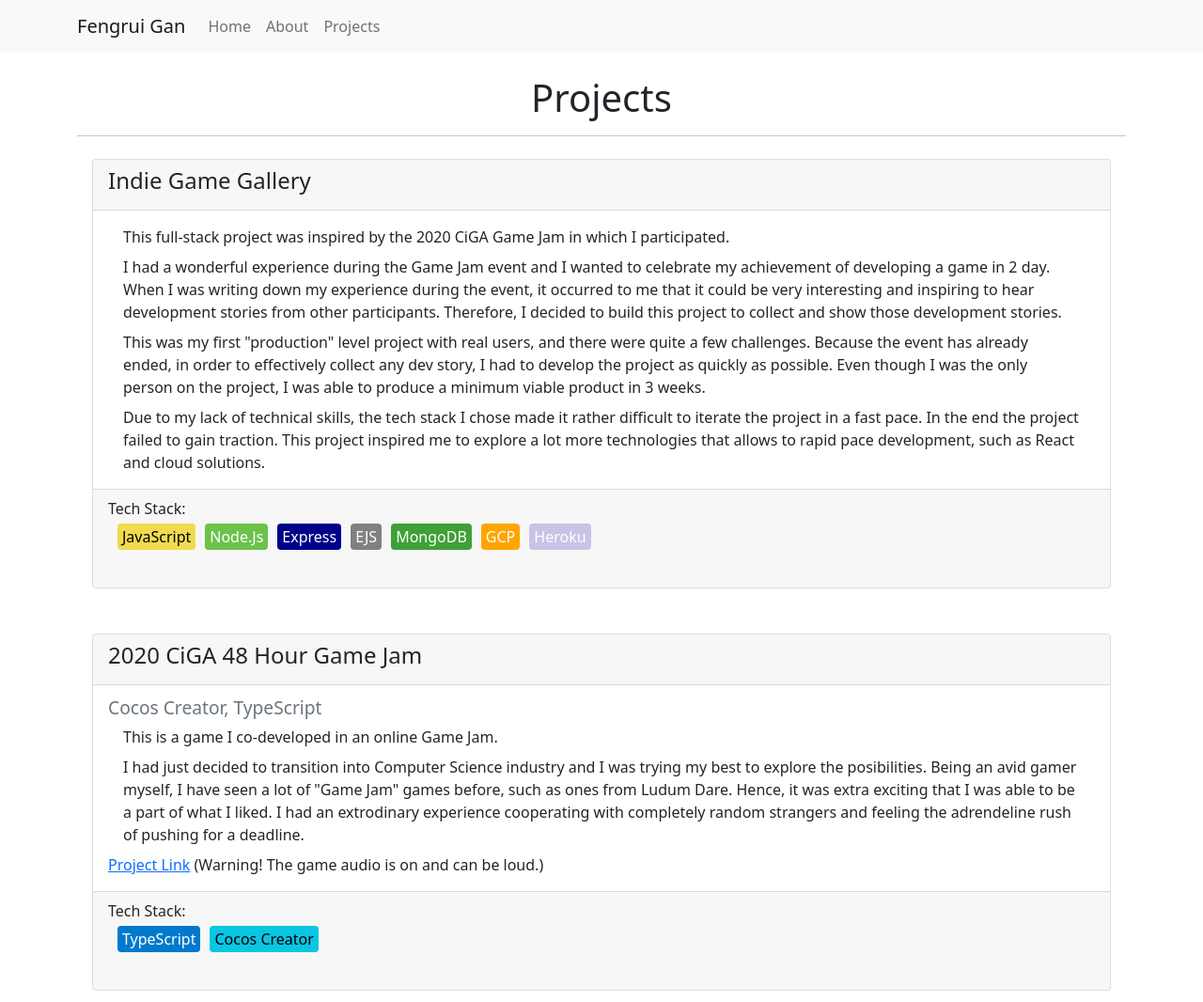
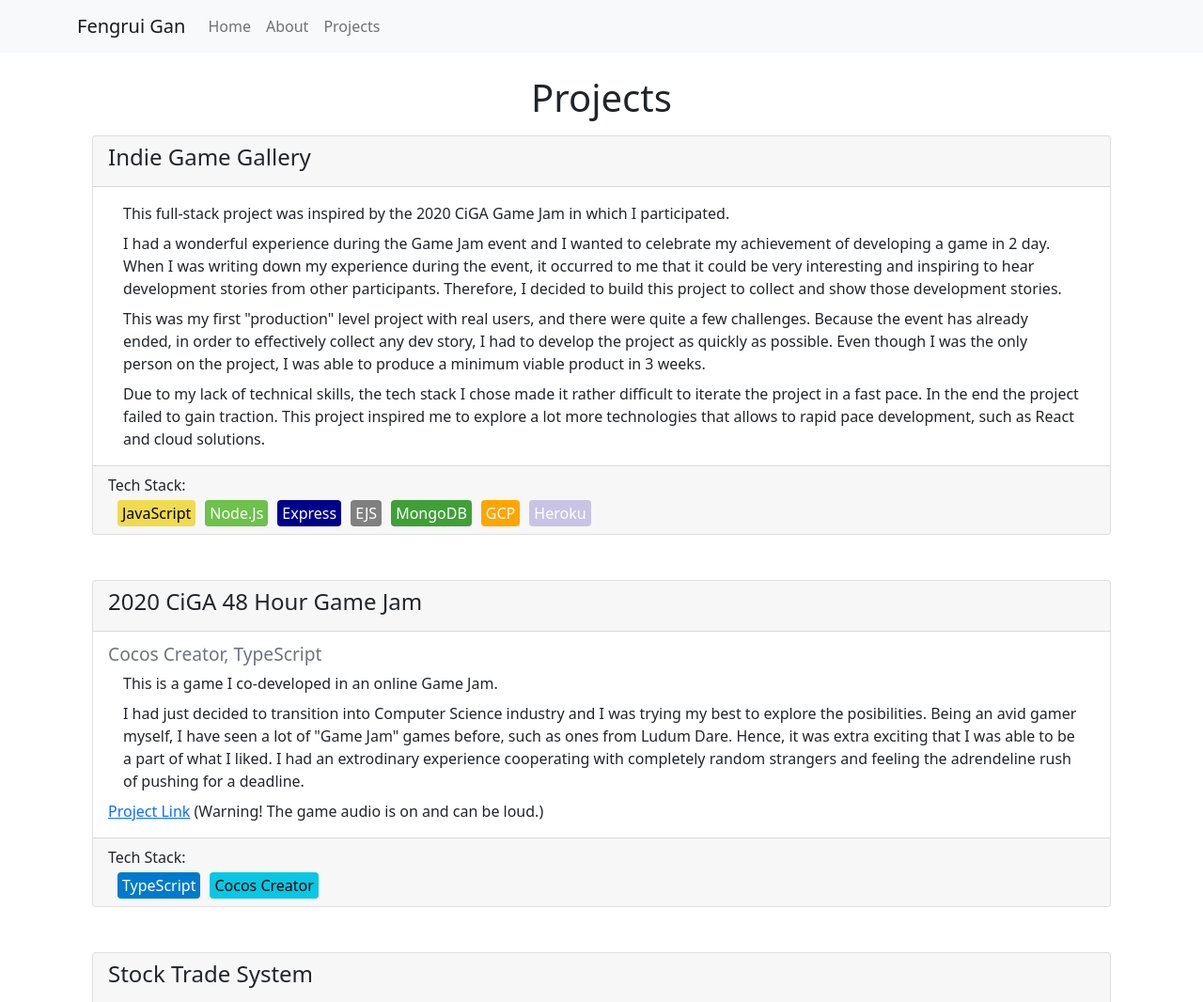
Before and after one commit to fengruigan/fengruigan-homepage, a website: page projects.html in a window 1280 px wide. Shown: the top 1066 px of the page at 94% size. Drawn offline with nearby package versions, Linux system fonts and the light colour scheme.

Commit message:
final prep

```diff
--- a/package.json
+++ b/package.json
@@ -3,11 +3,13 @@
   "version": "1.0.0",
   "description": "This is my personal homepage",
   "scripts": {
+    "checkstyle": "npm run lint && npm run prettier",
     "lint": "eslint --ext .html ./ && eslint --ext .js ./",
     "prettier": "prettier -c ./",
     "test": "echo \"Error: no test specified\" && exit 1"
   },
   "keywords": [
+    "Fengrui Gan",
     "homepage"
   ],
   "author": "Fengrui Gan",
--- a/projects.html
+++ b/projects.html
@@ -49,7 +49,6 @@
         <!-- Showcase -->
         <section>
           <h1 class="title">Projects</h1>
-          <hr />
           <ul id="project-list" class="list-group">
             <li class="list-group-item">
               <div class="card">
--- a/public/css/main.css
+++ b/public/css/main.css
@@ -1,9 +1,3 @@
-hr {
-  height: 12px;
-  border: 0;
-  box-shadow: inset 0 12px 12px -12px rgba(0, 0, 0, 0.5);
-}
-
 main {
   margin-top: 5em;
   margin-bottom: 4em;
--- a/public/css/projects.css
+++ b/public/css/projects.css
@@ -66,7 +66,7 @@
   background-color: #c9c3e6;
 }
 
-#project-list li {
+#project-list .list-group-item {
   border: none;
   margin-bottom: 2em;
 }
```
Also changed, not shown: README.md, screenshot.png (added).
